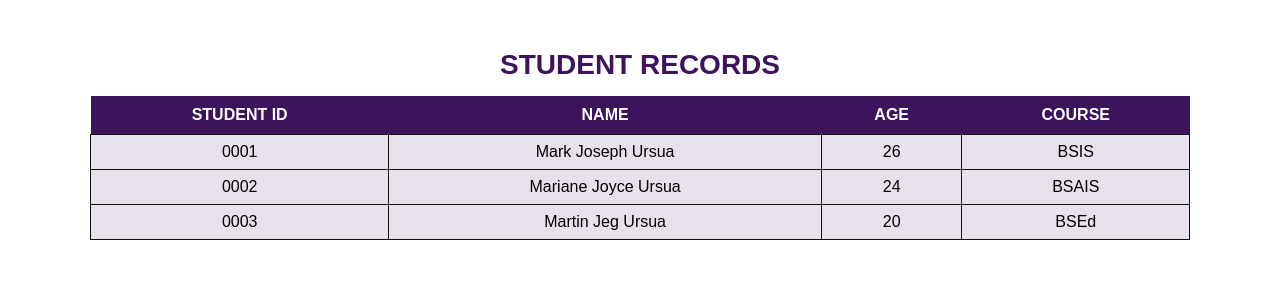
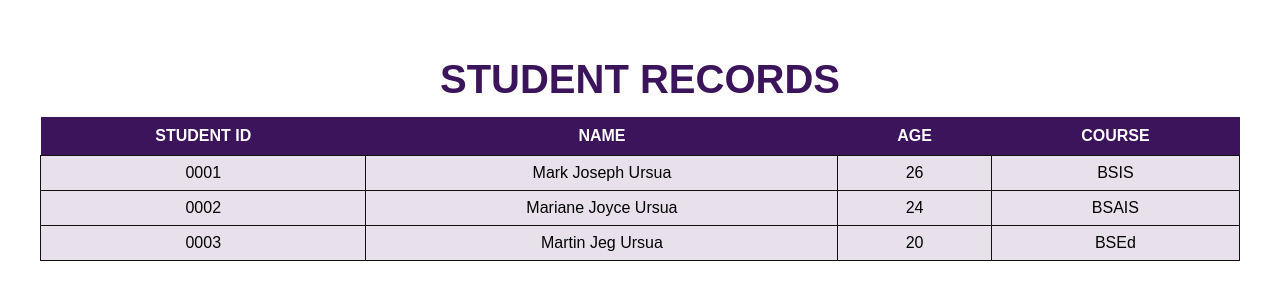
Before and after one commit to mawi-ursua/quiz3_django, a Django app: page / in a window 1280 px wide. Shown: the top 300 px of the page. Run offline with Django 5.2, Linux system fonts and the light colour scheme; data comes from the database, SQL or seed files in the repository.

Commit message:
final commit

```diff
--- a/main/templates/main/home.html
+++ b/main/templates/main/home.html
@@ -12,14 +12,14 @@
         }
 
         .container {
-            max-width: 1100px;
+            max-width: 1200px;
             margin: auto;
         }
 
         h1 {
             text-align: center;
             color: #3b145c;
-            font-size: 28px;
+            font-size: 40px;
             margin-bottom: 15px;
         }
 
```
